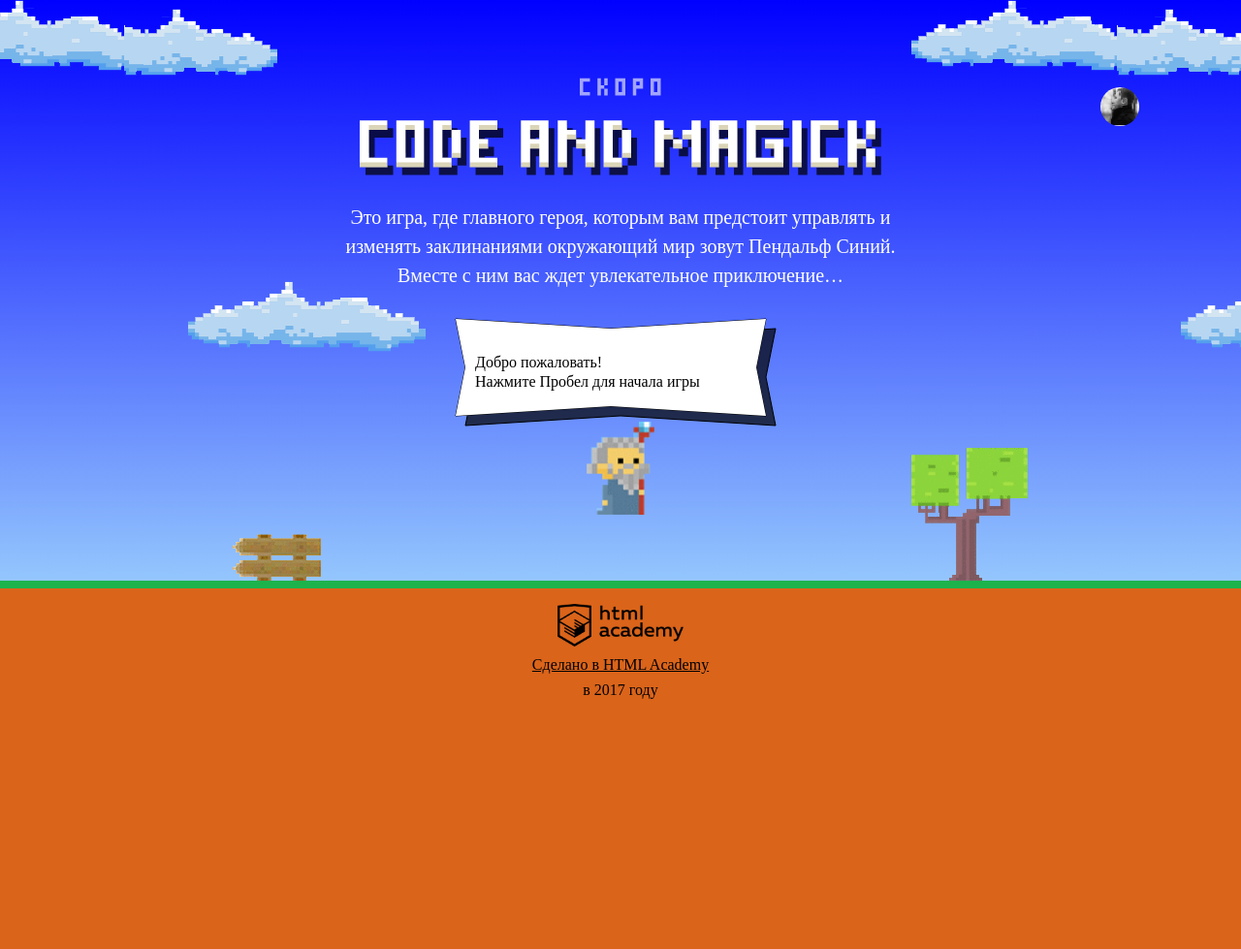
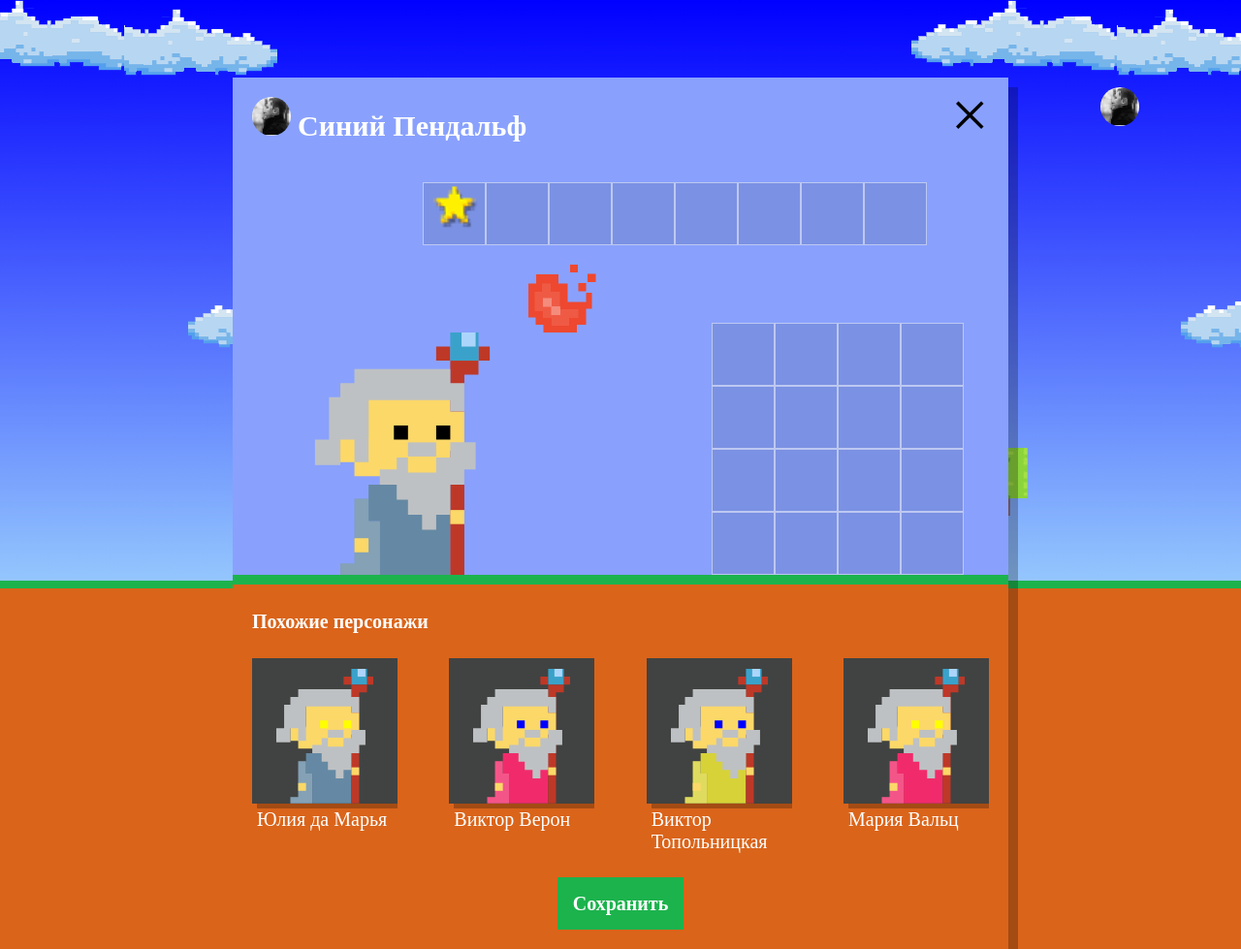
Before and after one commit to alexandrkaa/29334-code-and-magick-17, a website: page index.html in a window 1280 px wide. Shown: the whole page at 97% size. Before the commit the page ends 800 px from the top, so only its background shows below. Drawn offline with Linux system fonts and the light colour scheme; a web font is replaced by a local one.

Commit message:
Добавил генерация случайных волшебников и их вывод в блок настроек

```diff
--- a/index.html
+++ b/index.html
@@ -209,5 +209,6 @@
 </script>
 <script src="js/game.js"></script>
 <script src="js/stat.js"></script>
+<script src="js/setup.js"></script>
 </body>
 </html>
--- /dev/null
+++ b/js/setup.js
@@ -0,0 +1,62 @@
+'use strict';
+var SETUP_BLOCK = document.querySelector('.setup');
+var NAMES = ['Иван', 'Хуан Себастьян', 'Мария', 'Кристоф', 'Виктор', 'Юлия', 'Люпита', 'Вашингтон'];
+var LAST_NAMES = ['да Марья', 'Верон', 'Мирабелла', 'Вальц', 'Онопко', 'Топольницкая', 'Нионго', 'Ирвинг'];
+var COAT_COLORS = ['rgb(101, 137, 164)', 'rgb(241, 43, 107)', 'rgb(146, 100, 161)', 'rgb(56, 159, 117)', 'rgb(215, 210, 55)', 'rgb(0, 0, 0)'];
+var EYES_COLORS = ['black', 'red', 'blue', 'yellow', 'green'];
+var mockDataQuantiny = 4;
+var SIMILAR_WIZARD_TEMPLATE = document.querySelector('#similar-wizard-template').content.querySelector('.setup-similar-item');
+var SETUP_SIMILAR_WIZARDS_BLOCK = document.querySelector('.setup-similar');
+var SETUP_SIMILAR_WIZARDS_LIST_BLOCK = document.querySelector('.setup-similar-list');
+
+var switchSetupWindow = function () {
+  if (SETUP_BLOCK.classList.contains('hidden')) {
+    SETUP_BLOCK.classList.remove('hidden');
+  } else {
+    SETUP_BLOCK.classList.add('hidden');
+  }
+};
+
+var switchSetupSimilarWizards = function () {
+  if (SETUP_SIMILAR_WIZARDS_BLOCK.classList.contains('hidden')) {
+    SETUP_SIMILAR_WIZARDS_BLOCK.classList.remove('hidden');
+  } else {
+    SETUP_SIMILAR_WIZARDS_BLOCK.classList.add('hidden');
+  }
+};
+
+var getRandomValue = function (min, max) {
+  return Math.floor(Math.random() * (max - min) + min);
+};
+
+var genereteMock = function (quantiny) {
+  var mock = [];
+  for (var i = 0; i < parseInt(quantiny, 10); i++) {
+    mock[i] = {
+      'name': getRandomValue(0, 1) === 0 ? NAMES[getRandomValue(0, NAMES.length - 1)] + ' ' + LAST_NAMES[getRandomValue(0, NAMES.length - 1)] : LAST_NAMES[getRandomValue(0, NAMES.length - 1)] + ' ' + NAMES[getRandomValue(0, NAMES.length - 1)],
+      'coatColor': COAT_COLORS[getRandomValue(0, COAT_COLORS.length - 1)],
+      'eyesColor': EYES_COLORS[getRandomValue(0, EYES_COLORS.length - 1)]
+    };
+  }
+  return mock;
+};
+
+var generateWizardsBlock = function (wizardData) {
+  var wizardBlock = SIMILAR_WIZARD_TEMPLATE.cloneNode(true);
+  wizardBlock.querySelector('.setup-similar-label').textContent = wizardData.name;
+  wizardBlock.querySelector('.wizard-coat').style = 'fill: ' + wizardData.coatColor;
+  wizardBlock.querySelector('.wizard-eyes').style = 'fill: ' + wizardData.eyesColor;
+  return wizardBlock;
+};
+
+var appendSimilarWizards = function (wizardsData) {
+  var wizardsListFragment = document.createDocumentFragment();
+  for (var i = 0; i < wizardsData.length; i++) {
+    wizardsListFragment.appendChild(generateWizardsBlock(wizardsData[i]));
+  }
+  SETUP_SIMILAR_WIZARDS_LIST_BLOCK.appendChild(wizardsListFragment);
+};
+
+switchSetupWindow();
+appendSimilarWizards(genereteMock(mockDataQuantiny));
+switchSetupSimilarWizards();
```
